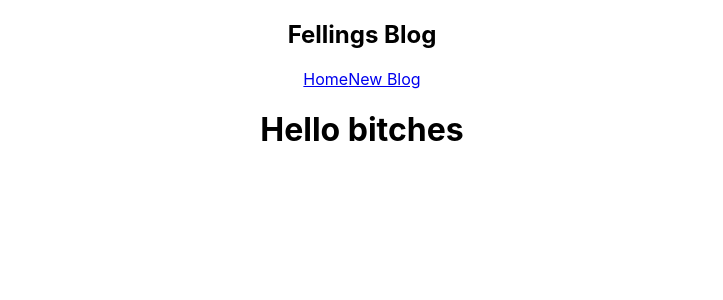
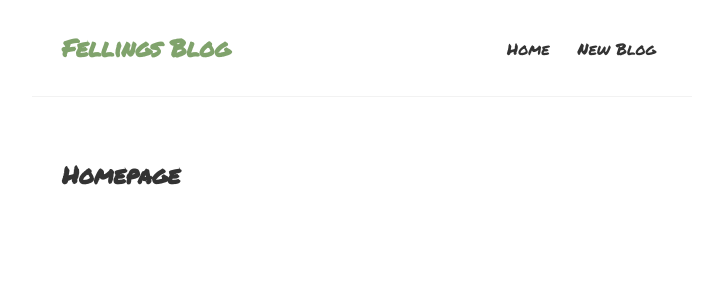
Before and after one commit to jonbleibdrey/feeling-blog, a React (Create React App) app: page / in a window 1280 px wide. Shown: the top 300 px of the page, without its empty margins (278-1001 px from the left). Built offline with nearby package versions, Linux system fonts and the light colour scheme.

Commit message:
added navbar css

```diff
--- a/src/App.css
+++ /dev/null
@@ -1,38 +0,0 @@
-.App {
-  text-align: center;
-}
-
-.App-logo {
-  height: 40vmin;
-  pointer-events: none;
-}
-
-@media (prefers-reduced-motion: no-preference) {
-  .App-logo {
-    animation: App-logo-spin infinite 20s linear;
-  }
-}
-
-.App-header {
-  background-color: #282c34;
-  min-height: 100vh;
-  display: flex;
-  flex-direction: column;
-  align-items: center;
-  justify-content: center;
-  font-size: calc(10px + 2vmin);
-  color: white;
-}
-
-.App-link {
-  color: #61dafb;
-}
-
-@keyframes App-logo-spin {
-  from {
-    transform: rotate(0deg);
-  }
-  to {
-    transform: rotate(360deg);
-  }
-}
--- a/src/App.js
+++ b/src/App.js
@@ -1,5 +1,5 @@
-import './App.css';
 import Navbar from './Navbar';
+import Home from './Home';
 
 function App() {
 
@@ -7,7 +7,7 @@ function App() {
     <div className='App'>
       <Navbar/>
       <div className="content">
-       <h1> Hello bitches</h1>
+       <Home/>
       </div>
     </div>
   );
--- /dev/null
+++ b/src/Home.js
@@ -0,0 +1,12 @@
+import React from 'react'
+
+const Home = () => {
+  return (
+    <div className='home'>
+      <h2>Homepage</h2>
+
+    </div>
+  )
+}
+
+export default Home
--- a/src/index.css
+++ b/src/index.css
@@ -1,13 +1,40 @@
-body {
+@import url('https://fonts.googleapis.com/css2?family=Permanent+Marker&display=swap');
+
+*{
   margin: 0;
-  font-family: -apple-system, BlinkMacSystemFont, 'Segoe UI', 'Roboto', 'Oxygen',
-    'Ubuntu', 'Cantarell', 'Fira Sans', 'Droid Sans', 'Helvetica Neue',
-    sans-serif;
-  -webkit-font-smoothing: antialiased;
-  -moz-osx-font-smoothing: grayscale;
+  font-family: "Permanent Marker";
+  color: #333;
 }
 
-code {
-  font-family: source-code-pro, Menlo, Monaco, Consolas, 'Courier New',
-    monospace;
+.navbar{
+  display: flex;
+  padding: 30px;
+  align-items: center;
+  max-width: 600px;
+  margin: 0 auto;
+  border-bottom: 1px solid #f2f2f2;
 }
+
+.navbar h1{
+  color: #80a36c;
+}
+
+.navbar .links{
+  margin-left: auto;
+}
+
+.navbar a{
+  margin-left: 16px;
+  text-decoration: none;
+  padding: 6px;
+}
+
+.navbar a:hover{
+  color: brown;
+}
+
+.content{
+  max-width: 600px;
+  margin: 40px auto;
+  padding: 20px;
+}
```
